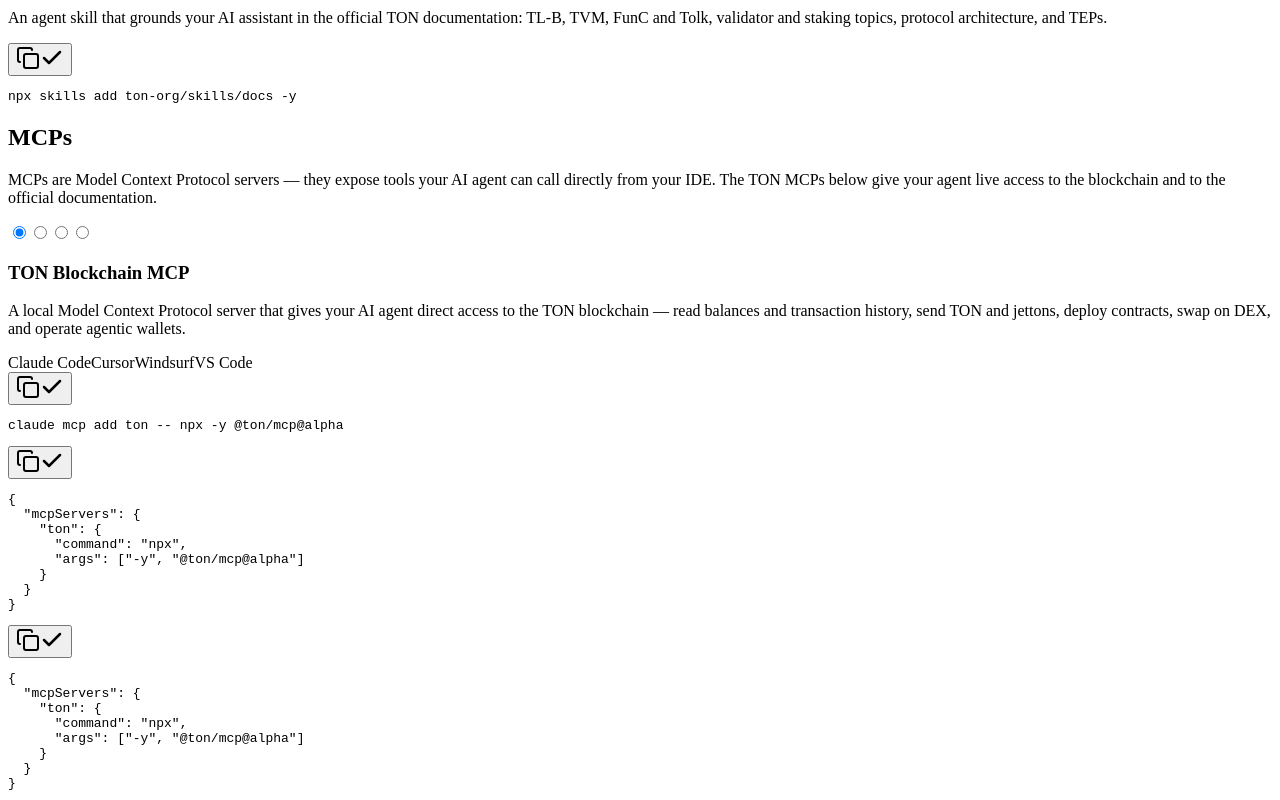
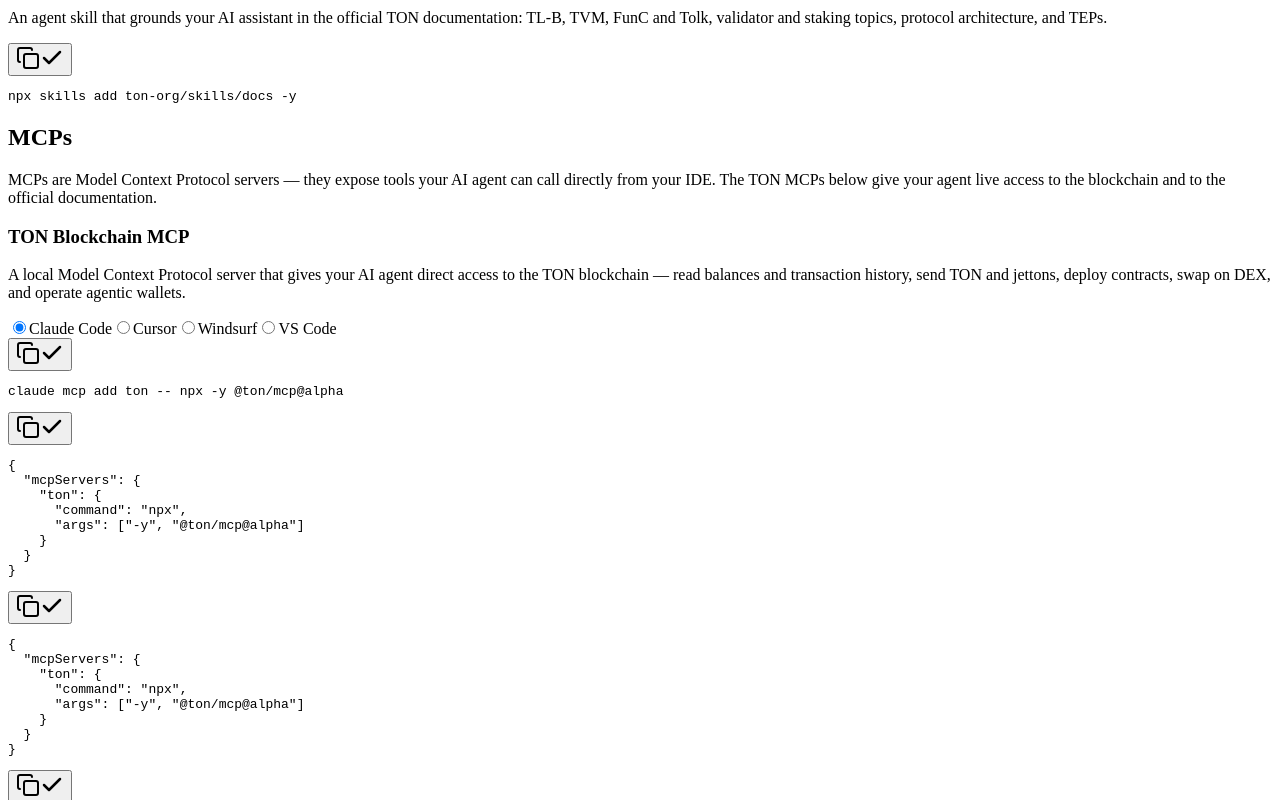
Before and after one commit to the-ton-tech/mcp-landing, a React app: page / in a window 1280 px wide. Shown: the part 1060-1860 px from the top of the page. Built offline with nearby package versions, Linux system fonts and the light colour scheme; the HTML template or start-up script is replaced by a standard one.

Commit message:
feat: refactor

```diff
--- a/src/components/Footer.tsx
+++ b/src/components/Footer.tsx
@@ -30,7 +30,8 @@
 export function Footer() {
   return (
     <footer className="pb-6 pt-10 sm:pb-10 sm:pt-14 md:pt-16">
-      <div className="mx-auto max-w-[960px] border-t border-white/[0.05] px-4 pt-5 sm:px-0 sm:pt-6 md:pt-8">
+      <div className="mx-auto w-full max-w-[1152px] px-4 sm:px-6">
+        <div className="mx-auto max-w-[960px] border-t border-white/[0.05] pt-5 sm:pt-6 md:pt-8">
         <div className="grid gap-8 sm:grid-cols-2 md:grid-cols-[minmax(0,1.4fr)_repeat(3,minmax(0,1fr))] md:gap-10">
           <div>
             <a href="#what-it-is" className="site-brand flex items-center gap-2.5 text-lg font-semibold tracking-tight text-inherit no-underline hover:text-inherit hover:no-underline">
@@ -50,7 +51,7 @@
                   <li key={link.label}>
                     <a
                       href={link.href}
-                      className="text-sm text-neutral-600 transition-colors hover:text-white"
+                      className="footer-link text-sm text-neutral-600 transition-colors hover:text-[var(--accent-default)]"
                       {...(link.href.startsWith('http')
                         ? { target: '_blank', rel: 'noopener noreferrer' }
                         : {})}
@@ -66,6 +67,7 @@
 
         <div className="mt-6 flex flex-col items-center justify-between gap-4 pt-4 text-xs text-neutral-700 sm:mt-8 sm:flex-row sm:pt-6">
           <p>&copy; {new Date().getFullYear()} MCP. Built on The Open Network.</p>
+        </div>
         </div>
       </div>
     </footer>
--- a/src/components/Header.tsx
+++ b/src/components/Header.tsx
@@ -8,6 +8,7 @@
 export function Header() {
   return (
     <header className="site-header">
+      <div className="site-header-outer">
         <div className="site-header-inner">
           <a href="#what-it-is" className="site-brand">
             <TONLogo />
@@ -22,6 +23,7 @@
               </a>
             ))}
           </nav>
+        </div>
       </div>
     </header>
   )
--- a/src/components/McpSetup.tsx
+++ b/src/components/McpSetup.tsx
@@ -108,12 +108,18 @@
   },
 ]
 
-function IdeTabStrip() {
+function IdeTabStrip({ groupName }: { groupName: string }) {
   return (
-    <div className="tab-list flex gap-1">
+    <div className="ide-picker" role="radiogroup" aria-label="IDE">
       {IDE_TABS.map(tab => (
-        <label key={tab.id} htmlFor={`t-${tab.id}`} className={`tab-btn l-${tab.id}`}>
-          {tab.label}
+        <label key={tab.id} className={`ide-pill ide-pill-${tab.id}`}>
+          <input
+            type="radio"
+            name={groupName}
+            value={tab.id}
+            defaultChecked={tab.id === 'claude'}
+          />
+          <span>{tab.label}</span>
         </label>
       ))}
     </div>
@@ -122,13 +128,13 @@
 
 function CommandPanel({ commands }: { commands: McpServer['commands'] }) {
   return (
-    <div className="ide-panel">
+    <>
       {IDE_TABS.map(tab => (
         <div key={tab.id} className={`ide-slot ide-slot-${tab.id}`}>
           <CodeBlock code={commands[tab.id].code} lang={commands[tab.id].lang} />
         </div>
       ))}
-    </div>
+    </>
   )
 }
 
@@ -141,24 +147,13 @@
         agent live access to the blockchain and to the official documentation.
       </SectionHeading>
 
-      {IDE_TABS.map(tab => (
-        <input
-          key={tab.id}
-          className="tab-radio"
-          type="radio"
-          id={`t-${tab.id}`}
-          name="ide"
-          defaultChecked={tab.id === 'claude'}
-        />
-      ))}
-
       <div className="flex flex-col gap-4">
         {MCP_SERVERS.map(server => (
-          <div key={server.id} className="flex flex-col gap-3">
+          <div key={server.id} className="ide-card flex flex-col gap-3">
             <h3 className="subsection-title">{server.title}</h3>
             <p className="ton-copy">{server.about}</p>
             <div className="ide-tabbed">
-              <IdeTabStrip />
+              <IdeTabStrip groupName={`ide-${server.id}`} />
               <CommandPanel commands={server.commands} />
             </div>
           </div>
--- a/src/components/WhatItIs.tsx
+++ b/src/components/WhatItIs.tsx
@@ -1,7 +1,8 @@
 import { ExternalLink } from 'lucide-react'
 
-import { Button } from '@/components/ui/button'
+import { buttonVariants } from '@/components/ui/button'
 import { SectionHeading } from '@/components/ui/ton'
+import { cn } from '@/lib/utils'
 
 export function WhatItIs() {
   return (
@@ -11,17 +12,21 @@
         check balances, send transactions, deploy contracts, and search official docs.
       </SectionHeading>
       <div className="hero-actions">
-        <Button className="w-full sm:w-auto" asChild>
-          <a href="#getting-started">
-            Get started
-          </a>
-        </Button>
-        <Button variant="outline" className="w-full sm:w-auto" asChild>
-          <a href="https://docs.ton.org/ecosystem/ai/mcp" target="_blank" rel="noopener noreferrer">
-            Documentation
-            <ExternalLink className="opacity-60" aria-hidden />
-          </a>
-        </Button>
+        <a
+          href="#getting-started"
+          className={cn(buttonVariants(), 'w-full sm:w-auto')}
+        >
+          Get started
+        </a>
+        <a
+          href="https://docs.ton.org/ecosystem/ai/mcp"
+          target="_blank"
+          rel="noopener noreferrer"
+          className={cn(buttonVariants({ variant: 'outline' }), 'w-full sm:w-auto')}
+        >
+          Documentation
+          <ExternalLink className="opacity-60" aria-hidden />
+        </a>
       </div>
     </section>
   )
--- a/src/input.css
+++ b/src/input.css
@@ -69,7 +69,7 @@
     color: var(--accent-hover);
   }
 
-  a:not(.ton-button):not(.site-brand):not(.site-nav-link):hover {
+  a:not(.ton-button):not(.site-brand):not(.site-nav-link):not(.footer-link):hover {
     text-decoration: underline;
   }
 }
@@ -85,9 +85,15 @@
     transition: background-color var(--loader--transition);
   }
 
+  .site-header-outer {
+    @apply mx-auto w-full px-4 sm:px-6;
+    max-width: 72rem;
+    box-sizing: border-box;
+  }
+
   .site-header-inner {
-    @apply mx-auto flex w-full min-w-0 flex-row items-center justify-start gap-2 px-4 sm:px-0;
-    max-width: min(960px, 100%);
+    @apply mx-auto flex w-full min-w-0 flex-row items-center justify-start gap-2;
+    max-width: 960px;
     min-height: 68px;
     padding-top: 16px;
     padding-bottom: 16px;
@@ -414,77 +420,74 @@
     box-shadow: inset 2px 0 0 var(--accent-default);
   }
 
-  /* ── CSS-only IDE tabs ──────────────────────────────────── */
-  .tab-radio {
-    @apply absolute h-0 w-0 opacity-0;
-    pointer-events: none;
+  /* ── IDE picker — pill segmented control ─────────────────── */
+  .ide-tabbed {
+    display: flex;
+    flex-direction: column;
+    gap: 12px;
   }
 
-  .tab-list {
-    overflow-x: auto;
-    -webkit-overflow-scrolling: touch;
-    scrollbar-width: none;
-  }
-  .tab-list::-webkit-scrollbar { display: none; }
-  .tab-btn {
-    @apply inline-flex cursor-pointer select-none items-center rounded-t-md
-           border border-b-0 px-3 py-1.5 text-xs font-medium
-           transition-colors sm:px-4 sm:py-2 sm:text-sm;
-    background: var(--background-content);
-    border-color: var(--card-border-default);
-    color: var(--text-tetriary);
-    white-space: nowrap;
-    position: relative;
-  }
-  .tab-btn:hover {
-    background: var(--background-content-hover);
-    color: var(--text-secondary);
+  .ide-picker {
+    display: inline-flex;
+    flex-wrap: wrap;
+    gap: 2px;
+    padding: 4px;
+    border-radius: 999px;
+    background: transparent;
+    border: 1px solid var(--card-border-default);
+    align-self: flex-start;
+    max-width: 100%;
   }
 
-  /* Active tab (synced across every .tab-list in the section) */
-  .mcp-section:has(#t-claude:checked)   .tab-list .l-claude,
-  .mcp-section:has(#t-cursor:checked)   .tab-list .l-cursor,
-  .mcp-section:has(#t-windsurf:checked) .tab-list .l-windsurf,
-  .mcp-section:has(#t-vscode:checked)   .tab-list .l-vscode {
-    background: var(--background-page);
-    color: var(--accent-default);
-    border-color: var(--card-border-default);
-    border-top: 2px solid var(--accent-default);
-    padding-top: calc(0.5rem - 1px);
-    z-index: 1;
+  .ide-pill {
+    position: relative;
+    display: inline-flex;
+    align-items: center;
+    justify-content: center;
+    cursor: pointer;
+    user-select: none;
+    padding: 6px 14px;
+    border-radius: 999px;
+    font-family: Inter, Helvetica, Arial, sans-serif;
+    font-size: 13px;
+    font-weight: 600;
+    line-height: 20px;
+    color: var(--text-tetriary);
+    transition:
+      background-color var(--loader--transition),
+      color var(--loader--transition);
+    white-space: nowrap;
   }
 
-  /* Focus ring on the active tab labels */
-  .mcp-section:has(#t-claude:focus-visible)   .tab-list .l-claude,
-  .mcp-section:has(#t-cursor:focus-visible)   .tab-list .l-cursor,
-  .mcp-section:has(#t-windsurf:focus-visible) .tab-list .l-windsurf,
-  .mcp-section:has(#t-vscode:focus-visible)   .tab-list .l-vscode {
+  .ide-pill input {
+    position: absolute;
+    inset: 0;
+    width: 100%;
+    height: 100%;
+    margin: 0;
+    opacity: 0;
+    cursor: pointer;
+  }
+
+  .ide-pill:hover {
+    color: var(--text-primary);
+  }
+
+  .ide-pill:has(input:checked) {
+    background: var(--accent-default);
+    color: #ffffff;
+  }
+
+  .ide-pill:has(input:focus-visible) {
     @apply outline-none ring-2 ring-primary/60 ring-offset-2;
   }
 
-  /* Tabs glued to the code panel below them */
-  .ide-tabbed .tab-list {
-    margin-bottom: -1px;
-    padding-left: 4px;
-  }
-  .ide-panel {
-    @apply rounded-b-lg rounded-tr-lg border p-3 sm:p-4;
-    background: var(--background-page);
-    border-color: var(--card-border-default);
-    box-shadow: 0 12px 32px -28px var(--card-shadow);
-  }
-  .ide-panel .code-wrap {
-    border: 0;
-    box-shadow: none;
-    border-radius: 16px;
-  }
-
-  /* Show only the code matching the currently selected IDE */
-  .mcp-section .ide-slot { display: none; }
-  .mcp-section:has(#t-claude:checked)   .ide-slot-claude,
-  .mcp-section:has(#t-cursor:checked)   .ide-slot-cursor,
-  .mcp-section:has(#t-windsurf:checked) .ide-slot-windsurf,
-  .mcp-section:has(#t-vscode:checked)   .ide-slot-vscode {
+  /* Each MCP card switches its own code independently */
+  .ide-card .ide-slot { display: none; }
+  .ide-card:has(input[value="claude"]:checked)   .ide-slot-claude,
+  .ide-card:has(input[value="cursor"]:checked)   .ide-slot-cursor,
+  .ide-card:has(input[value="windsurf"]:checked) .ide-slot-windsurf,
+  .ide-card:has(input[value="vscode"]:checked)   .ide-slot-vscode {
     display: block;
   }
 
```
Lines whose indentation alone changed are shown as unchanged.
